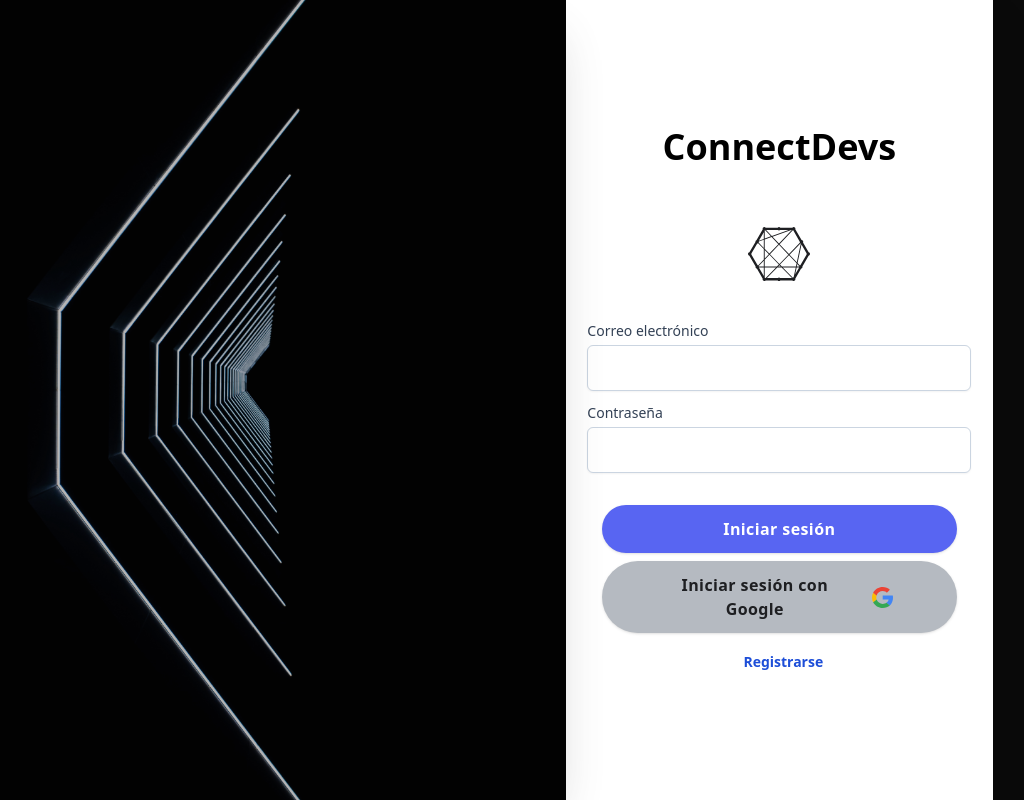
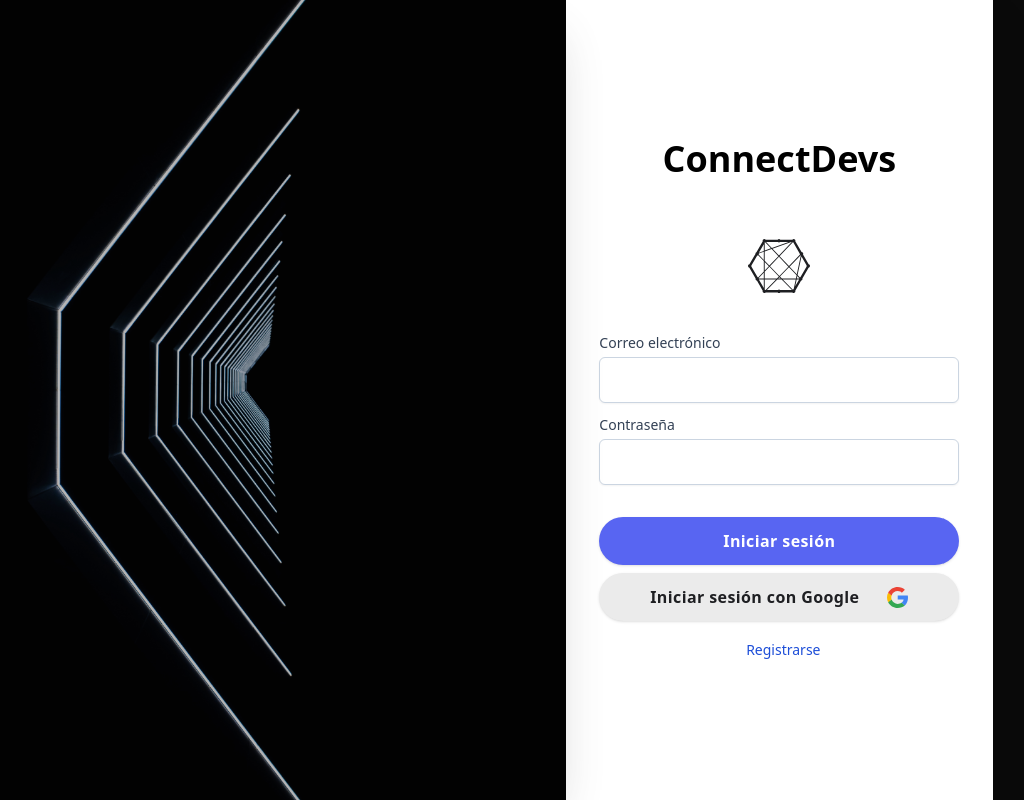
Before and after one commit to Ignaciofabian93/mern-group-project, a React (Vite) app: page /login in a window 1280 px wide. Shown: the whole page, without its empty margins (74-1098 px from the left). Built offline with nearby package versions, Linux system fonts and the light colour scheme; no server answers.

Commit message:
login y registro

```diff
--- a/src/components/Buttons/Button.jsx
+++ b/src/components/Buttons/Button.jsx
@@ -7,7 +7,7 @@
       className={clsx(
         //default state
         "bg-[#5865F2] text-white",
-        "py-3 px-8 leanding",
+        "py-3 w-[360px] leanding",
         "rounded-full",
         "font-semibold tracking-wide",
         "cursor-pointer",
--- a/src/components/Buttons/ButtonGoogle.jsx
+++ b/src/components/Buttons/ButtonGoogle.jsx
@@ -8,8 +8,8 @@
       <div
         className={clsx(
           //default state
-          "bg-[#B5BAC1] text-[#1E1F22]",
-          "py-3 px-16 leading",
+          "bg-[#EBEBEB] text-[#1E1F22]",
+          "py-3 w-[360px] leading",
           "rounded-full",
           "font-semibold tracking-wide",
           "cursor-pointer",
--- a/src/components/Textfield/Textfield.jsx
+++ b/src/components/Textfield/Textfield.jsx
@@ -15,7 +15,7 @@
           type={type}
           value={value}
           className={clsx(
-            "mt-1 block w-96 py-3 pl-4",
+            "mt-1 block w-[360px] py-3 pl-4",
             "bg-white border",
             "border-slate-300 rounded-md",
             "text-sm shadow-sm placeholder-slate-400",
--- a/src/pages/Login.jsx
+++ b/src/pages/Login.jsx
@@ -42,7 +42,7 @@
                 type={"password"}
               />
             </div>
-            <div className="w-10/12">
+            <div>
               <div className="flex flex-col gap-2 mb-4">
                 <Button text={"Iniciar sesión"} onClick={handleLogin} />
                 <ButtonGoogle
@@ -52,7 +52,7 @@
               </div>
               <div className="w-full flex justify-center">
                 <Link to={"/register"}>
-                  <span className="font-bold text-sm text-blue-700 pl-2 hover:underline">
+                  <span className="font-normal text-sm text-blue-700 pl-2 hover:underline">
                     Registrarse
                   </span>
                 </Link>
```
